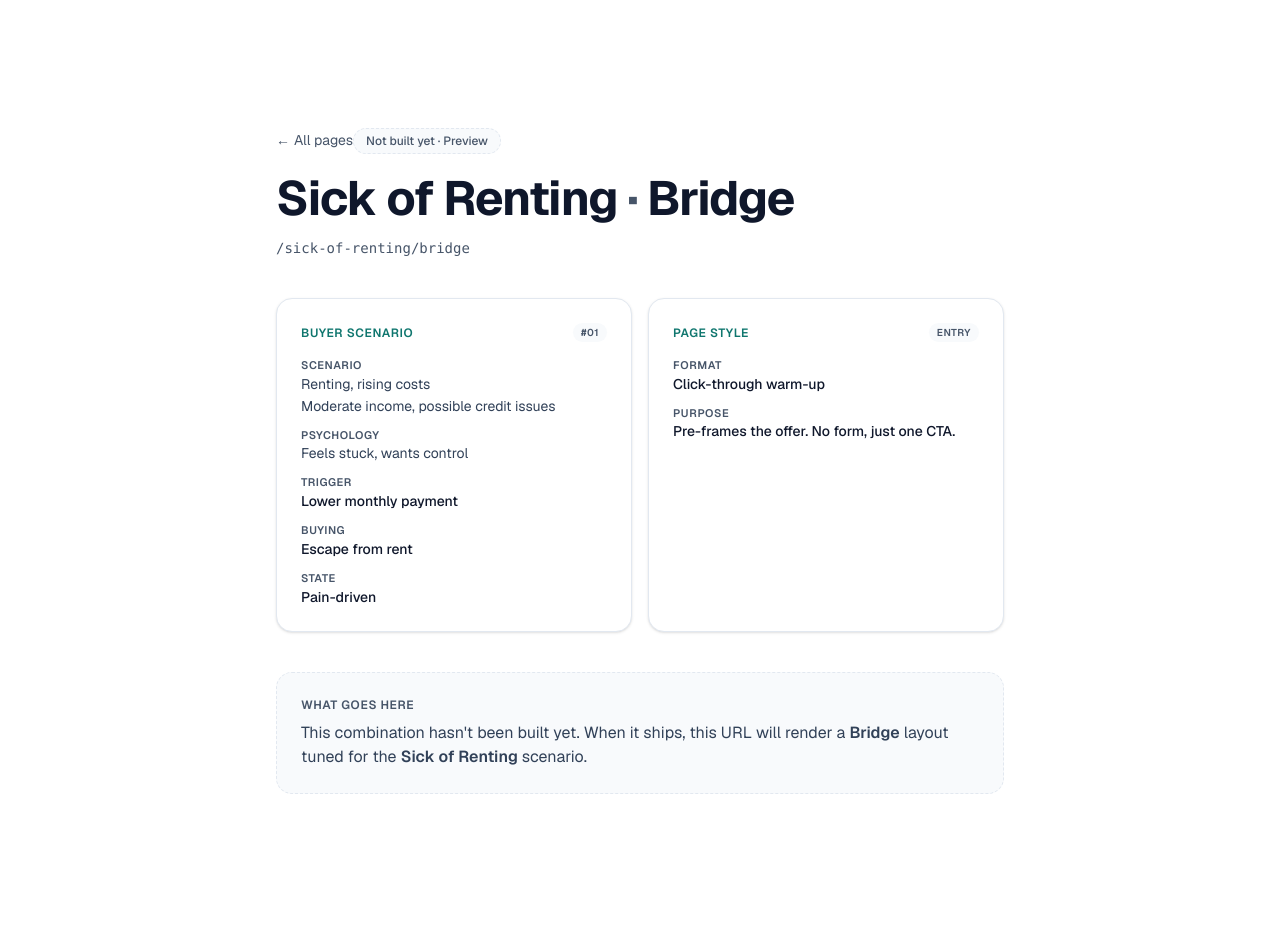
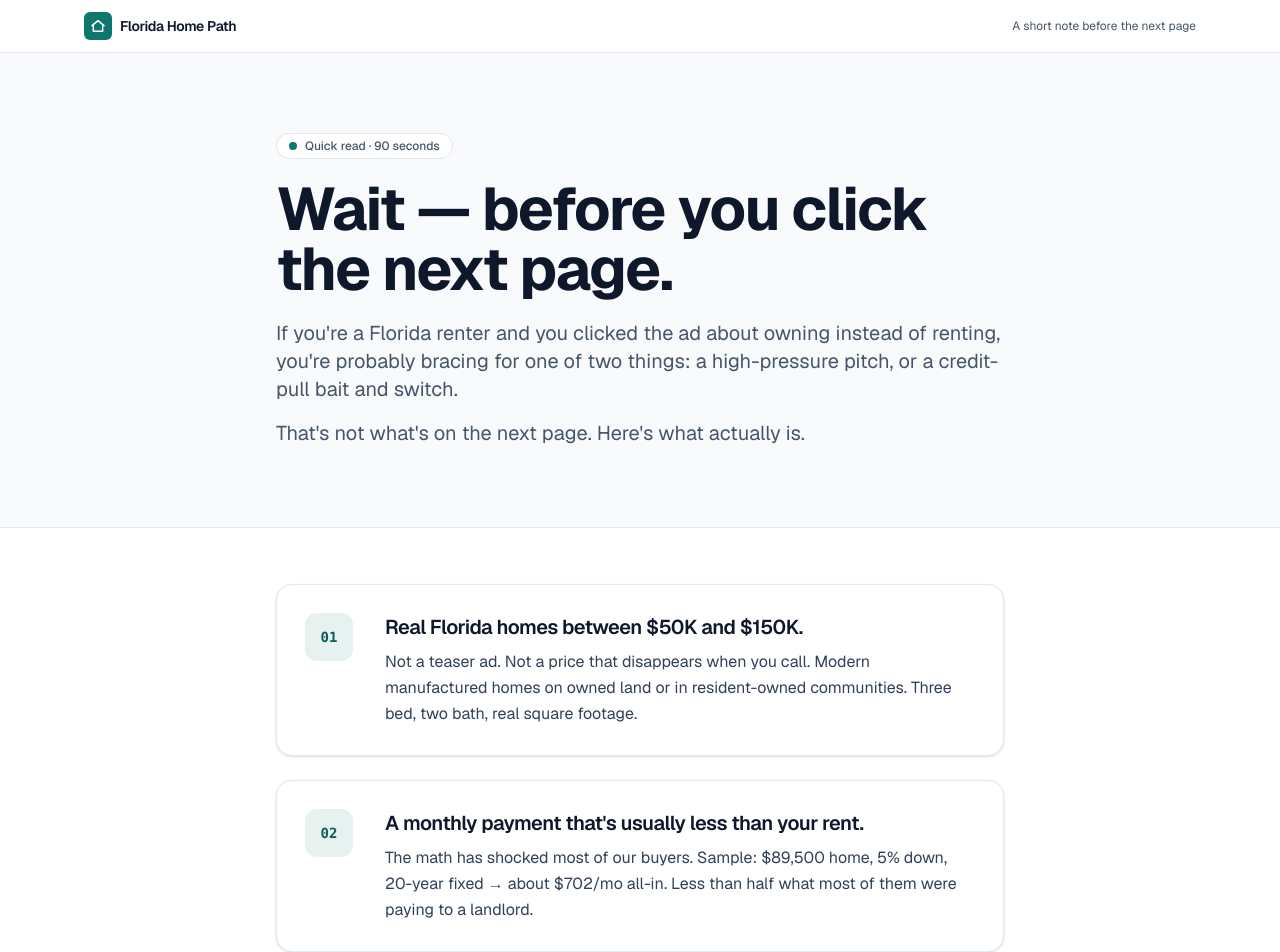
Before and after one commit to benjamin1160/ben, a Next.js app: page /sick-of-renting/bridge in a window 1280 px wide. Shown: the top 952 px of the page. Before the commit the page ends 890 px from the top, so only its background shows below. Built offline with nearby package versions, Linux system fonts and the light colour scheme.

Commit message:
Add Sick of Renting bridge page
Click-through warm-up that pre-frames the offer for cold ad
traffic. No form — single CTA links to the long-form hybrid sales
page. Marks "bridge" live for sick-of-renting.

```diff
--- a/app/_data/funnel.ts
+++ b/app/_data/funnel.ts
@@ -87,7 +87,7 @@ export const variations: Variation[] = [
     trigger: "Lower monthly payment",
     buying: "Escape from rent",
     state: "pain",
-    liveStyles: ["hybrid", "quiz", "squeeze", "vsl"],
+    liveStyles: ["hybrid", "quiz", "squeeze", "vsl", "bridge"],
   },
   {
     slug: "denied-everywhere",
--- /dev/null
+++ b/app/sick-of-renting/bridge/page.tsx
@@ -0,0 +1,213 @@
+import Link from "next/link";
+
+export const metadata = {
+  title: "Before you go any further — read this",
+  description:
+    "A short pre-frame for Florida renters about what's actually on the next page, and why it's different from what you've probably seen before.",
+};
+
+export default function SickOfRentingBridge() {
+  return (
+    <div className="flex flex-1 flex-col bg-white text-slate-900">
+      <header className="border-b border-border bg-white/90 backdrop-blur">
+        <div className="mx-auto flex max-w-6xl items-center justify-between px-5 py-3">
+          <div className="flex items-center gap-2">
+            <span className="inline-flex h-7 w-7 items-center justify-center rounded-md bg-brand text-white">
+              <svg
+                viewBox="0 0 24 24"
+                fill="none"
+                stroke="currentColor"
+                strokeWidth="2.2"
+                strokeLinecap="round"
+                strokeLinejoin="round"
+                className="h-4 w-4"
+                aria-hidden="true"
+              >
+                <path d="M3 11.5 12 4l9 7.5" />
+                <path d="M5 10v10h14V10" />
+              </svg>
+            </span>
+            <span className="text-sm font-semibold tracking-tight">
+              Florida Home Path
+            </span>
+          </div>
+          <span className="hidden text-xs text-muted sm:block">
+            A short note before the next page
+          </span>
+        </div>
+      </header>
+
+      <main className="flex-1">
+        <section className="relative overflow-hidden bg-slate-50">
+          <div className="absolute inset-0 -z-10 bg-[radial-gradient(900px_400px_at_20%_-10%,rgba(15,118,110,0.10),transparent),radial-gradient(700px_400px_at_80%_110%,rgba(245,158,11,0.10),transparent)]" />
+          <div className="mx-auto max-w-3xl px-5 py-14 sm:py-20">
+            <span className="inline-flex w-fit items-center gap-2 rounded-full border border-border bg-white px-3 py-1 text-xs font-medium text-muted">
+              <span className="h-2 w-2 rounded-full bg-brand" />
+              Quick read · 90 seconds
+            </span>
+            <h1 className="mt-5 text-4xl font-bold tracking-tight text-slate-900 sm:text-5xl md:text-6xl">
+              Wait — before you click the next page.
+            </h1>
+            <p className="mt-5 text-lg text-muted sm:text-xl">
+              If you&apos;re a Florida renter and you clicked the ad about
+              owning instead of renting, you&apos;re probably bracing for one
+              of two things: a high-pressure pitch, or a credit-pull bait and
+              switch.
+            </p>
+            <p className="mt-4 text-lg text-muted sm:text-xl">
+              That&apos;s not what&apos;s on the next page. Here&apos;s what
+              actually is.
+            </p>
+          </div>
+        </section>
+
+        <section className="border-t border-border bg-white">
+          <div className="mx-auto max-w-3xl px-5 py-14">
+            <ol className="space-y-6">
+              <Reframe
+                num="01"
+                title="Real Florida homes between $50K and $150K."
+                body="Not a teaser ad. Not a price that disappears when you call. Modern manufactured homes on owned land or in resident-owned communities. Three bed, two bath, real square footage."
+              />
+              <Reframe
+                num="02"
+                title="A monthly payment that&apos;s usually less than your rent."
+                body="The math has shocked most of our buyers. Sample: $89,500 home, 5% down, 20-year fixed → about $702/mo all-in. Less than half what most of them were paying to a landlord."
+              />
+              <Reframe
+                num="03"
+                title="No credit pull on this site. Ever."
+                body="The next page asks four short questions and your name and number. Then a real human (a licensed Florida ownership specialist — not a call center) calls you within one business day to tell you, honestly, if it's realistic for you in the next 60–120 days."
+              />
+            </ol>
+          </div>
+        </section>
+
+        <section className="border-t border-border bg-surface">
+          <div className="mx-auto max-w-3xl px-5 py-14">
+            <div className="rounded-3xl border border-border bg-white p-6 shadow-sm sm:p-10">
+              <p className="text-xs font-semibold uppercase tracking-wider text-brand">
+                Two things to keep in mind
+              </p>
+              <h2 className="mt-3 text-2xl font-bold tracking-tight sm:text-3xl">
+                The next page isn&apos;t for everyone — and that&apos;s on
+                purpose.
+              </h2>
+              <ul className="mt-6 space-y-4 text-base text-slate-700">
+                <li className="flex items-start gap-3">
+                  <Dot />
+                  <span>
+                    <strong className="text-slate-900">
+                      If you need to be in something next week,
+                    </strong>{" "}
+                    this isn&apos;t that. Closes typically run 60–120 days
+                    from first call to keys.
+                  </span>
+                </li>
+                <li className="flex items-start gap-3">
+                  <Dot />
+                  <span>
+                    <strong className="text-slate-900">
+                      If you&apos;re willing to plan a season ahead,
+                    </strong>{" "}
+                    this is the path most Florida renters in the 580–680
+                    credit band actually use to stop renting. Quietly.
+                    Without anyone selling them anything aggressive.
+                  </span>
+                </li>
+              </ul>
+            </div>
+          </div>
+        </section>
+
+        <section className="border-t border-border bg-white">
+          <div className="mx-auto max-w-3xl px-5 py-16 text-center sm:py-20">
+            <h2 className="text-3xl font-bold tracking-tight sm:text-4xl">
+              Ready? Here&apos;s the page.
+            </h2>
+            <p className="mx-auto mt-4 max-w-xl text-lg text-muted">
+              Take five minutes to read it. If it&apos;s not a fit, close the
+              tab — no email, no follow-up, no harm done.
+            </p>
+            <div className="mt-8 flex flex-col items-center gap-3">
+              <Link
+                href="/sick-of-renting/hybrid"
+                className="group inline-flex items-center justify-center gap-2 rounded-xl bg-brand px-7 py-4 text-base font-semibold text-white shadow-sm transition hover:bg-brand-strong"
+              >
+                Show me the next page
+                <span
+                  aria-hidden
+                  className="transition group-hover:translate-x-0.5"
+                >
+                  →
+                </span>
+              </Link>
+              <p className="text-xs text-muted">
+                Opens on this site · No credit pull · No obligation
+              </p>
+            </div>
+
+            <p className="mx-auto mt-12 max-w-xl text-left text-sm italic text-slate-600">
+              <span className="font-semibold not-italic text-slate-900">
+                P.S.
+              </span>{" "}
+              The single biggest reason renters in Florida stay renters
+              isn&apos;t money or credit. It&apos;s never being told that
+              ownership is on the menu for them. The next page is just that
+              menu. Read it, then decide.
+            </p>
+          </div>
+        </section>
+
+        <footer className="border-t border-border bg-white">
+          <div className="mx-auto flex max-w-6xl flex-col items-start justify-between gap-3 px-5 py-8 text-xs text-muted sm:flex-row sm:items-center">
+            <p>© {new Date().getFullYear()} Florida Home Path</p>
+            <div className="flex items-center gap-4">
+              <p className="max-w-xl">
+                Payment examples are illustrative and depend on credit,
+                location, and home choice. Equal housing opportunity.
+              </p>
+              <Link href="/" className="hover:text-slate-900">
+                All pages
+              </Link>
+            </div>
+          </div>
+        </footer>
+      </main>
+    </div>
+  );
+}
+
+function Reframe({
+  num,
+  title,
+  body,
+}: {
+  num: string;
+  title: string;
+  body: string;
+}) {
+  return (
+    <li className="grid gap-4 rounded-2xl border border-border bg-white p-6 shadow-sm sm:grid-cols-[64px_1fr] sm:p-7">
+      <div className="flex h-12 w-12 items-center justify-center rounded-xl bg-brand/10 font-mono text-sm font-semibold text-brand-strong">
+        {num}
+      </div>
+      <div>
+        <h3
+          className="text-lg font-semibold tracking-tight text-slate-900 sm:text-xl"
+          dangerouslySetInnerHTML={{ __html: title }}
+        />
+        <p className="mt-2 text-base leading-relaxed text-slate-700">{body}</p>
+      </div>
+    </li>
+  );
+}
+
+function Dot() {
+  return (
+    <span
+      aria-hidden
+      className="mt-2 inline-block h-1.5 w-1.5 flex-none rounded-full bg-brand"
+    />
+  );
+}
```
